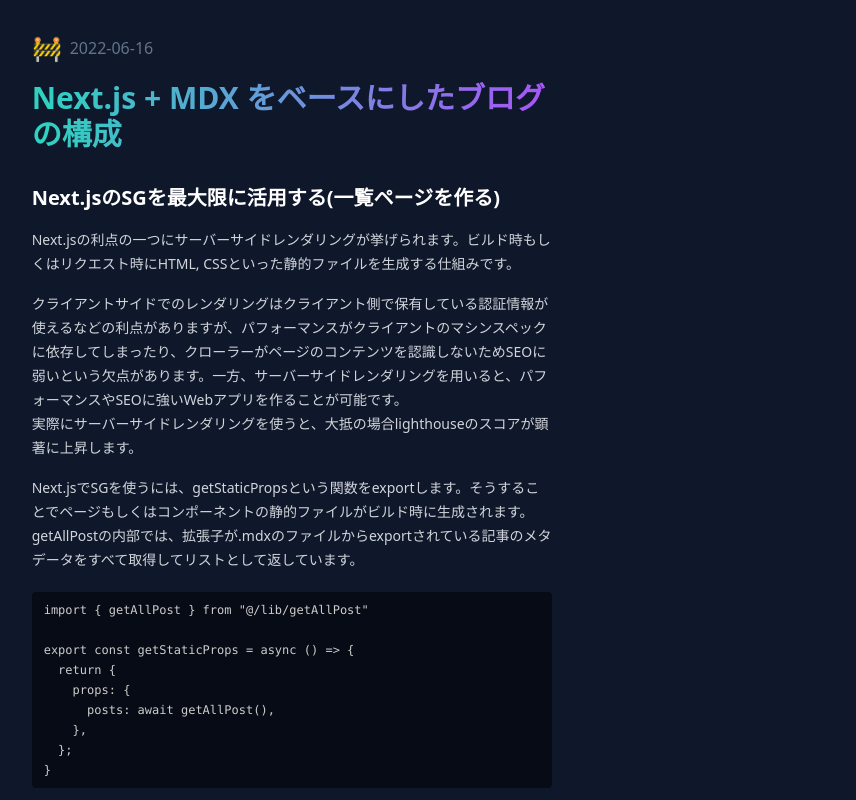
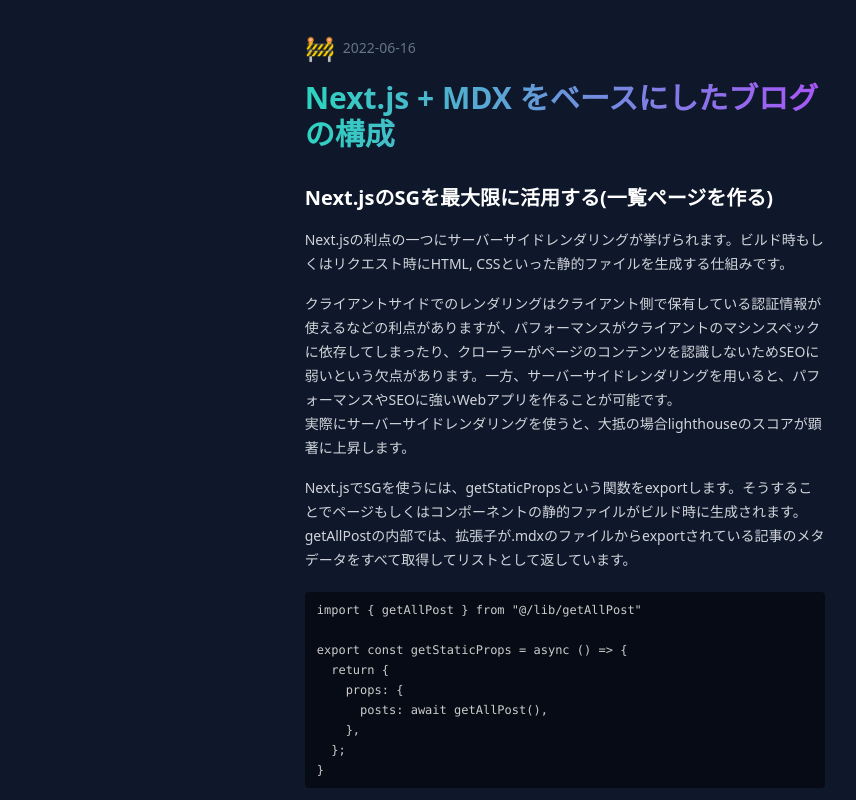
Before and after one commit to ShintaroaSuzuki/blog-osin, a Next.js app: page /posts/constitution-blog in a window 1280 px wide. Shown: the top 800 px of the page, without its empty margins (75-931 px from the left). Built offline with nearby package versions, Linux system fonts and the light colour scheme.

Commit message:
[modify] レスポンシブ対応

```diff
--- a/components/posts/PostLayout.tsx
+++ b/components/posts/PostLayout.tsx
@@ -11,7 +11,7 @@
   meta: Post;
 }) => {
   return (
-    <div className="my-8 mx-auto w-5/6">
+    <div className="my-8 mx-auto w-5/6 sm:flex sm:flex-col sm:items-center">
       <Head>
         <title>{`${meta.title} | Osin.`}</title>
         <link
@@ -19,11 +19,11 @@
           href="https://cdnjs.cloudflare.com/ajax/libs/prism/1.28.0/themes/prism-tomorrow.min.css"
         />
       </Head>
-      <div className="w-full flex mb-4 gap-x-2 items-center">
-        <span className="text-2xl">{meta.emoji}</span>
-        <span className="text-slate-500">{meta.createdAt}</span>
-      </div>
       <article className="prose prose-sm prose-invert prose-h1:text-transparent prose-h1:bg-clip-text prose-h1:bg-gradient-to-r prose-h1:from-teal-400 prose-h1:to-purple-500">
+        <div className="w-full flex mb-4 gap-x-2 items-center">
+          <span className="text-2xl">{meta.emoji}</span>
+          <span className="text-slate-500">{meta.createdAt}</span>
+        </div>
         {children}
       </article>
       <Footer />
--- a/pages/index.tsx
+++ b/pages/index.tsx
@@ -21,7 +21,7 @@
         <link rel="icon" href="/favicon.ico" />
       </Head>
 
-      <main className="w-3/4 sm:w-1/2 min-h-screen">
+      <main className="w-3/4 sm:max-w-lg min-h-screen">
         <div className="flex flex-col items-center my-10 sm:my-10">
           <img
             src="/grinning-cat-with-smiling-eyes.png"
```
